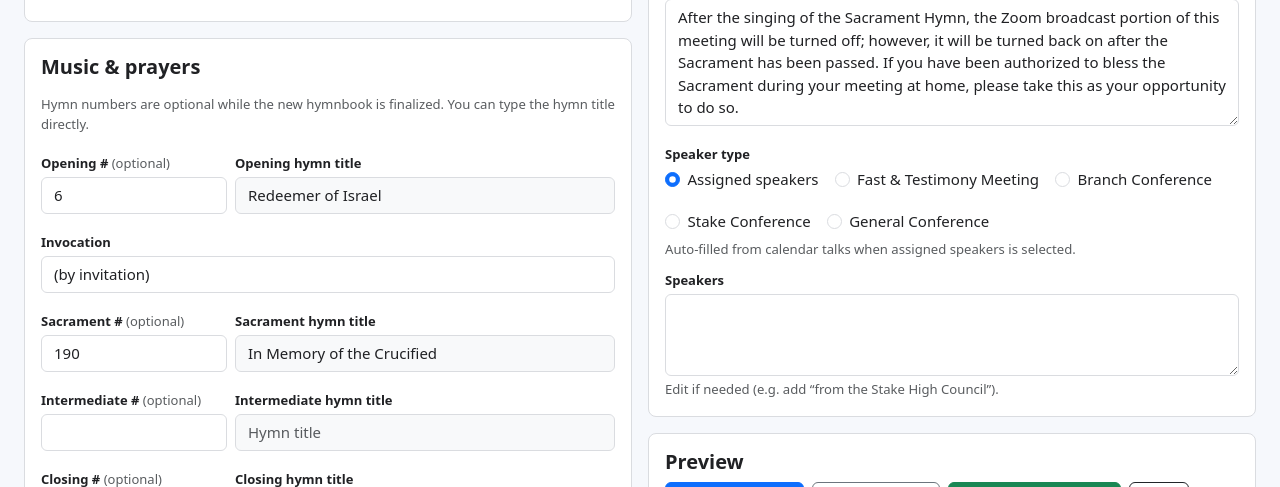
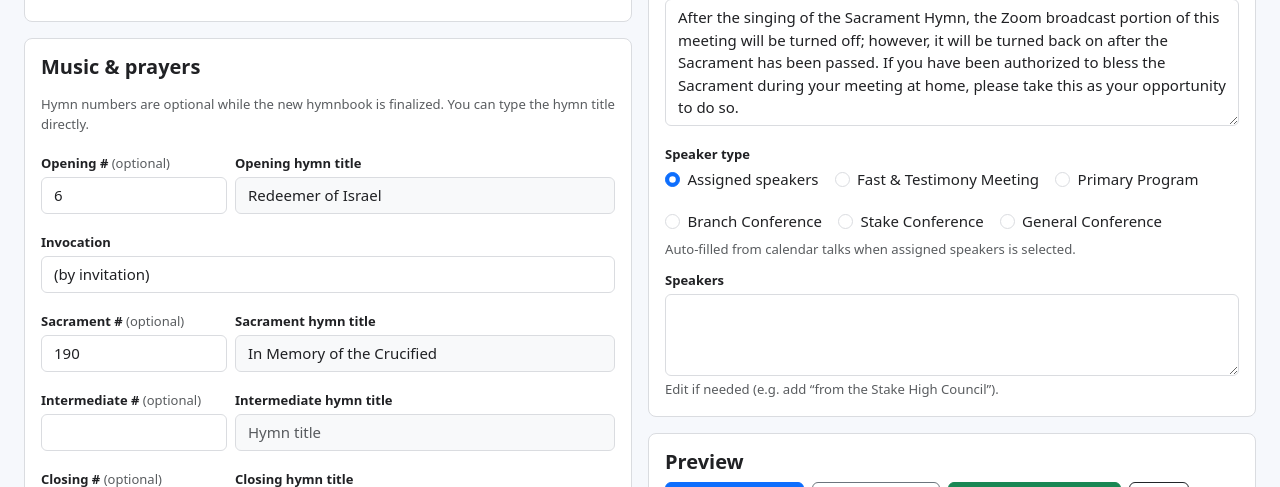
Before and after one commit to alexanderrichhunt-creator/branch-secretary-tool, a Flask app: page /bulletin in a window 1280 px wide. Shown: the part 705-1192 px from the top of the page. Run offline with Flask 3, Linux system fonts and the light colour scheme; the visitor is signed in with stand-in values (Sample User, id 1); data comes from the database, SQL or seed files in the repository; data that the repository does not hold is empty.

Commit message:
Add Primary Program as a sacrament meeting type.
Make it selectable on talks, calendar, and the bulletin, same as Fast and Testimony and conferences.

```diff
--- a/app/bulletin.py
+++ b/app/bulletin.py
@@ -627,12 +627,14 @@ def program_lines_after_sacrament(data: dict, talks=None) -> list[str]:
 
 SPEAKERS_MODE_TALKS = "talks"
 SPEAKERS_MODE_FAST_TESTIMONY = "fast_testimony"
+SPEAKERS_MODE_PRIMARY_PROGRAM = "primary_program"
 SPEAKERS_MODE_BRANCH_CONFERENCE = "branch_conference"
 SPEAKERS_MODE_STAKE_CONFERENCE = "stake_conference"
 SPEAKERS_MODE_GENERAL_CONFERENCE = "general_conference"
 
 TALK_KIND_ASSIGNED = "assigned"
 TALK_KIND_FAST_TESTIMONY = "fast_testimony"
+TALK_KIND_PRIMARY_PROGRAM = "primary_program"
 TALK_KIND_BRANCH_CONFERENCE = "branch_conference"
 TALK_KIND_STAKE_CONFERENCE = "stake_conference"
 TALK_KIND_GENERAL_CONFERENCE = "general_conference"
@@ -648,6 +650,14 @@ SPECIAL_MEETINGS = {
         "speakers_mode": SPEAKERS_MODE_FAST_TESTIMONY,
         "calendar_kind": "fast_testimony",
         "calendar_label": "Fast & Testimony Meeting",
+    },
+    TALK_KIND_PRIMARY_PROGRAM: {
+        "label": "Primary Program",
+        "short_label": "Primary Program",
+        "speakers_text": "Today the Primary will present the sacrament meeting program.",
+        "speakers_mode": SPEAKERS_MODE_PRIMARY_PROGRAM,
+        "calendar_kind": "primary_program",
+        "calendar_label": "Primary Program",
     },
     TALK_KIND_BRANCH_CONFERENCE: {
         "label": "Branch Conference",
@@ -680,6 +690,7 @@ SPECIAL_SPEAKERS_MODES = frozenset(meta["speakers_mode"] for meta in SPECIAL_MEE
 
 FAST_TESTIMONY_LABEL = SPECIAL_MEETINGS[TALK_KIND_FAST_TESTIMONY]["label"]
 FAST_TESTIMONY_SPEAKERS_TEXT = SPECIAL_MEETINGS[TALK_KIND_FAST_TESTIMONY]["speakers_text"]
+PRIMARY_PROGRAM_LABEL = SPECIAL_MEETINGS[TALK_KIND_PRIMARY_PROGRAM]["label"]
 BRANCH_CONFERENCE_LABEL = SPECIAL_MEETINGS[TALK_KIND_BRANCH_CONFERENCE]["label"]
 STAKE_CONFERENCE_LABEL = SPECIAL_MEETINGS[TALK_KIND_STAKE_CONFERENCE]["label"]
 GENERAL_CONFERENCE_LABEL = SPECIAL_MEETINGS[TALK_KIND_GENERAL_CONFERENCE]["label"]
@@ -710,6 +721,10 @@ def is_special_meeting_talk(talk) -> bool:
 
 def is_fast_testimony_talk(talk) -> bool:
     return special_meeting_kind(talk) == TALK_KIND_FAST_TESTIMONY
+
+
+def is_primary_program_talk(talk) -> bool:
+    return special_meeting_kind(talk) == TALK_KIND_PRIMARY_PROGRAM
 
 
 def is_branch_conference_talk(talk) -> bool:
--- a/app/event_utils.py
+++ b/app/event_utils.py
@@ -79,6 +79,11 @@ CALENDAR_ITEM_STYLES = {
         "label": "Fast & Testimony",
         "color": "#be185d",
         "border": "#9f1239",
+    },
+    "primary_program": {
+        "label": "Primary Program",
+        "color": "#ca8a04",
+        "border": "#a16207",
     },
     "branch_conference": {
         "label": "Branch Conference",
--- a/app/static/bulletin.js
+++ b/app/static/bulletin.js
@@ -10,10 +10,11 @@
 
   const MODE_TALKS = "talks";
   const MODE_FAST = "fast_testimony";
+  const MODE_PRIMARY = "primary_program";
   const MODE_BRANCH = "branch_conference";
   const MODE_STAKE = "stake_conference";
   const MODE_GENERAL = "general_conference";
-  const SPECIAL_MODES = [MODE_FAST, MODE_BRANCH, MODE_STAKE, MODE_GENERAL];
+  const SPECIAL_MODES = [MODE_FAST, MODE_PRIMARY, MODE_BRANCH, MODE_STAKE, MODE_GENERAL];
   const DRAFT_FIELD_IDS = [
     "presiding",
     "conducting",
@@ -39,6 +40,9 @@
     fast_testimony: {
       firstSunday: "First Sunday of the month — Fast & Testimony Meeting selected automatically.",
       selected: "Fast & Testimony Meeting selected. You can still edit the text below.",
+    },
+    primary_program: {
+      selected: "Primary Program selected. You can still edit the text below.",
     },
     branch_conference: {
       selected: "Branch Conference selected. You can still edit the text below.",
@@ -238,20 +242,10 @@
 
   function updateSpeakersHint(isFirstSunday, mode) {
     if (!speakersHint) return;
-    if (mode === MODE_FAST) {
-      speakersHint.textContent = isFirstSunday ? MODE_HINTS.fast_testimony.firstSunday : MODE_HINTS.fast_testimony.selected;
-      return;
-    }
-    if (mode === MODE_BRANCH) {
-      speakersHint.textContent = MODE_HINTS.branch_conference.selected;
-      return;
-    }
-    if (mode === MODE_STAKE) {
-      speakersHint.textContent = MODE_HINTS.stake_conference.selected;
-      return;
-    }
-    if (mode === MODE_GENERAL) {
-      speakersHint.textContent = MODE_HINTS.general_conference.selected;
+    const hints = MODE_HINTS[mode];
+    if (hints) {
+      speakersHint.textContent =
+        mode === MODE_FAST && isFirstSunday && hints.firstSunday ? hints.firstSunday : hints.selected;
       return;
     }
     speakersHint.textContent = isFirstSunday
--- a/app/static/talk-form.js
+++ b/app/static/talk-form.js
@@ -3,6 +3,9 @@
     fast_testimony: {
       autoHint: "First Sunday of the month — Fast & Testimony selected automatically.",
       selectedHint: "No assigned speakers for this week. Appears on the calendar and bulletin.",
+    },
+    primary_program: {
+      selectedHint: "Primary Program for this sacrament Sunday. No assigned speakers.",
     },
     branch_conference: {
       selectedHint: "Branch Conference for this sacrament Sunday. No assigned speakers.",
--- a/app/templates/bulletin.html
+++ b/app/templates/bulletin.html
@@ -159,6 +159,17 @@
                   class="form-check-input"
                   type="radio"
                   name="speakers_mode"
+                  id="speakers_mode_primary"
+                  value="primary_program"
+                  {% if defaults.speakers_mode == 'primary_program' %}checked{% endif %}
+                />
+                <label class="form-check-label" for="speakers_mode_primary">Primary Program</label>
+              </div>
+              <div class="form-check">
+                <input
+                  class="form-check-input"
+                  type="radio"
+                  name="speakers_mode"
                   id="speakers_mode_branch"
                   value="branch_conference"
                   {% if defaults.speakers_mode == 'branch_conference' %}checked{% endif %}
--- a/app/templates/calendar.html
+++ b/app/templates/calendar.html
@@ -13,7 +13,7 @@
 </div>
 
 <div class="d-flex flex-wrap gap-2 mb-3 cal-legend">
-  {% for key in ['talk', 'fast_testimony', 'branch_conference', 'stake_conference', 'general_conference', 'suggested_talk', 'interview', 'general'] %}
+  {% for key in ['talk', 'fast_testimony', 'primary_program', 'branch_conference', 'stake_conference', 'general_conference', 'suggested_talk', 'interview', 'general'] %}
     {% set meta = CALENDAR_ITEM_STYLES[key] %}
     <span class="badge cal-legend-item" style="background:{{ meta.color }};">{{ meta.label }}</span>
   {% endfor %}
```
Also changed, not shown: app/stream.py (+2 -6 lines), app/templates/partials/talk_kind_selector.html (+12 -0 lines).
